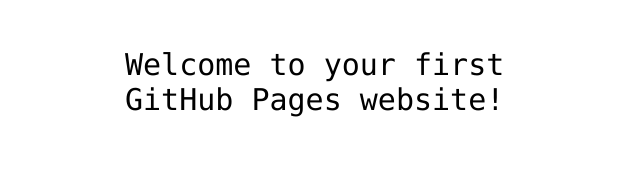
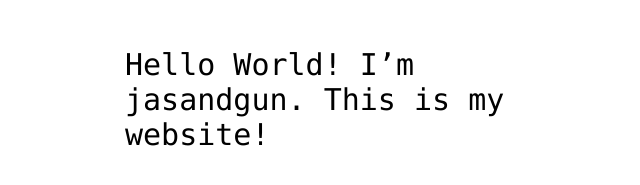
Before and after one commit to jasandgun/jasandgun.github.io, a plain HTML site: page index.html in a window 1280 px wide. Shown: the part 341-526 px from the top of the page, without its empty margins (315-955 px from the left). Drawn offline with Linux system fonts and the light colour scheme.

Commit message:
Update index.html

```diff
--- a/index.html
+++ b/index.html
@@ -12,7 +12,7 @@
 <img src="https://octodex.github.com/images/daftpunktocat-thomas.gif" id="octocat" alt="octocat-gif" />
 
 <!-- Change this code here by copy and pasting your template on line 15 -->
-<p>Welcome to your first GitHub Pages website!</p>
+<p>Hello World! I’m jasandgun. This is my website!</p>
 
 </body>
 </html>
```
